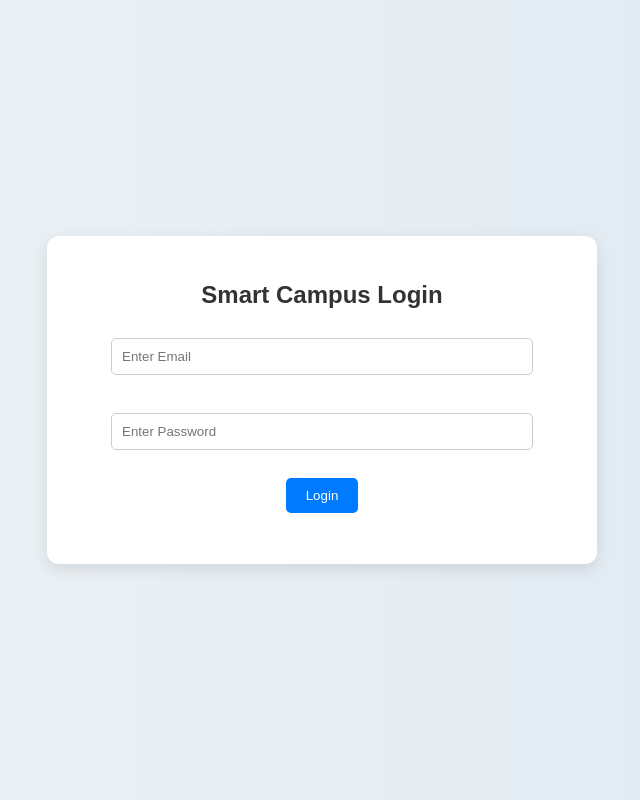
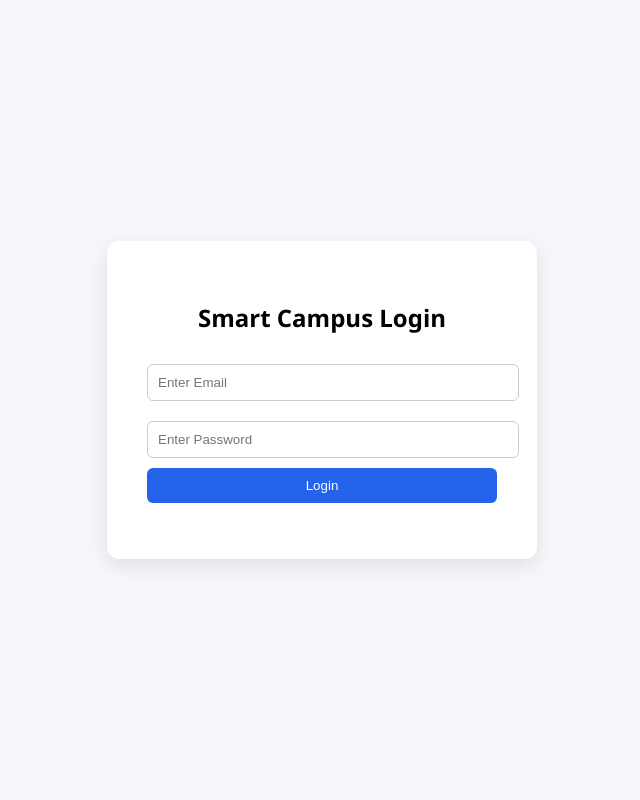
Before and after one commit to mahi-codes-dev/smart-campus-intelligence-system, a Flask app: page / in a window 1280 px wide. Shown: the whole page, without its empty margins (318-958 px from the left). Run offline with Flask 3, Linux system fonts and the light colour scheme; some libraries are stand-ins or nearby versions.

Commit message:
Fix UI layout with proper login centering and stable dashboard structure

```diff
--- a/static/style.css
+++ b/static/style.css
@@ -1,82 +1,131 @@
+/* RESET */
 body {
-    font-family: Arial, sans-serif;
-    background: linear-gradient(to right, #eef2f3, #dfe9f3);
     margin: 0;
-    padding: 0;
+    font-family: 'Segoe UI', sans-serif;
+    background: #f5f7fa;
+}
+
+/* ================= LOGIN ================= */
+
+.login-body {
     display: flex;
     justify-content: center;
     align-items: center;
-    min-height: 100vh;
+    height: 100vh;
 }
 
-h1 {
-    margin-top: 20px;
+/* Center container */
+.login-container {
+    width: 100%;
+    display: flex;
+    justify-content: center;
 }
 
-h2 {
-    color: #333;
+/* Login card */
+.login-card {
+    background: white;
+    padding: 40px;
+    width: 350px;
+    border-radius: 12px;
+    box-shadow: 0 6px 20px rgba(0,0,0,0.1);
+    text-align: center;
 }
 
-.container {
-    max-width: 500px;
-    margin: auto;
-    padding-top: 60px;
+/* Inputs */
+.login-card input {
+    width: 100%;
+    padding: 10px;
+    margin: 10px 0;
+    border: 1px solid #ccc;
+    border-radius: 6px;
+}
+
+/* Button */
+.login-card button {
+    width: 100%;
+    padding: 10px;
+    background: #2563eb;
+    color: white;
+    border: none;
+    border-radius: 6px;
+    cursor: pointer;
+}
+
+.login-card button:hover {
+    background: #1d4ed8;
+}
+
+/* Message */
+.message {
+    margin-top: 10px;
+    font-weight: bold;
+}
+
+/* ================= NAVBAR ================= */
+
+.navbar {
+    width: 100%;
+    background: #1e293b;
+    color: white;
+    padding: 15px 30px;
     display: flex;
-    flex-direction: column;
+    justify-content: space-between;
     align-items: center;
 }
 
-.card {
-    width: 100%;
-    background: white;
-    padding: 25px;
-    margin: 20px 0;
-    border-radius: 12px;
-    box-shadow: 0 5px 15px rgba(0,0,0,0.1);
-}
-
-input {
-    padding: 10px;
-    width: 80%;
-    margin: 10px 0;
-    border: 1px solid #ccc;
-    border-radius: 5px;
-}
-
-button {
-    padding: 10px 20px;
-    background-color: #007bff;
+/* Logout */
+.navbar button {
+    background: #ef4444;
+    border: none;
+    padding: 8px 15px;
     color: white;
-    border: none;
     border-radius: 5px;
     cursor: pointer;
 }
 
-button:hover {
-    background-color: #0056b3;
+/* ================= DASHBOARD ================= */
+
+.dashboard-container {
+    max-width: 1000px;
+    margin: 40px auto;
+    padding: 20px;
+    text-align: center;
 }
 
-.logout-btn {
-    background-color: #dc3545;
+/* Grid */
+.grid {
+    display: grid;
+    grid-template-columns: repeat(3, 1fr);
+    gap: 20px;
     margin-top: 20px;
 }
 
-.logout-btn:hover {
-    background-color: #a71d2a;
+/* Cards */
+.card {
+    background: white;
+    padding: 25px;
+    border-radius: 12px;
+    box-shadow: 0 4px 12px rgba(0,0,0,0.1);
 }
 
-.message {
-    margin-top: 10px;
-    font-weight: bold;
-    color: #333;
-}
-
-ul {
+/* Leaderboard */
+.leaderboard ul {
     list-style: none;
     padding: 0;
 }
 
-li {
-    padding: 8px;
+.leaderboard li {
+    padding: 10px;
     border-bottom: 1px solid #eee;
 }
+
+/* Risk colors */
+.success {
+    color: green;
+    font-weight: bold;
+}
+
+.danger {
+    color: red;
+    font-weight: bold;
+}
--- a/templates/login.html
+++ b/templates/login.html
@@ -4,19 +4,21 @@
     <title>Login</title>
     <link rel="stylesheet" href="{{ url_for('static', filename='style.css') }}">
 </head>
-<body>
+<body class="login-body">
 
-<div class="container card">
+<div class="login-container">
+    <div class="login-card">
 
-    <h2>Smart Campus Login</h2>
+        <h2>Smart Campus Login</h2>
 
-    <input type="email" id="email" placeholder="Enter Email"><br>
-    <input type="password" id="password" placeholder="Enter Password"><br>
+        <input type="email" id="email" placeholder="Enter Email">
+        <input type="password" id="password" placeholder="Enter Password">
 
-    <button onclick="login()">Login</button>
+        <button onclick="login()">Login</button>
 
-    <p id="message" class="message"></p>
+        <p id="message" class="message"></p>
 
+    </div>
 </div>
 
 <script src="{{ url_for('static', filename='script.js') }}"></script>
```
Also changed, not shown: static/script.js (+23 -13 lines), templates/dashboard.html (+26 -8 lines).
